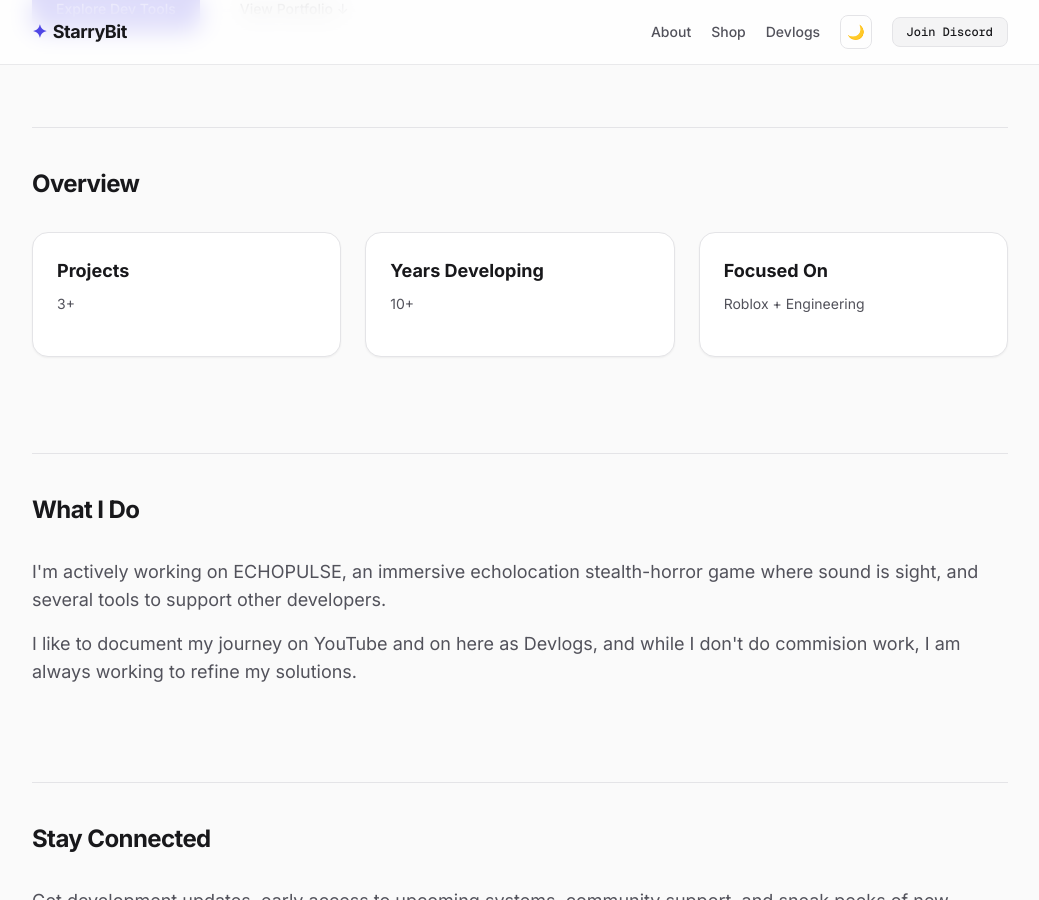
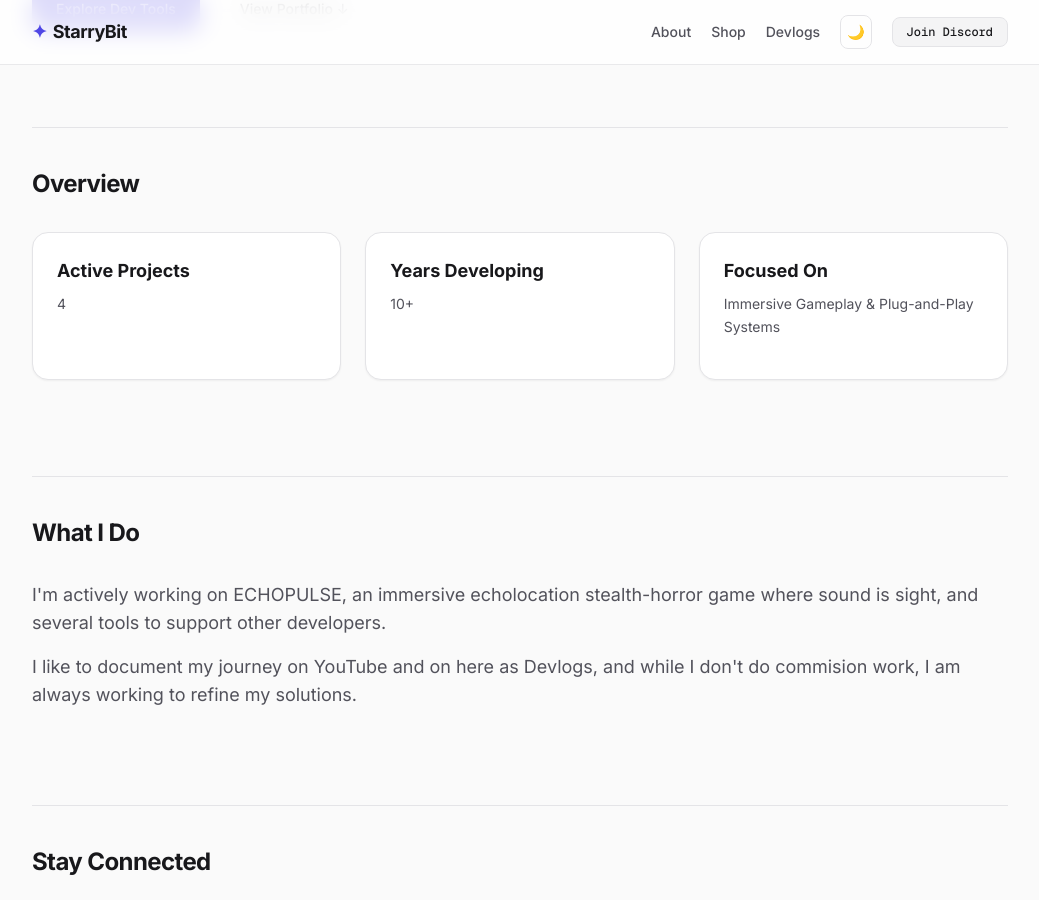
Before and after one commit to StarryBit/starrybit.github.io, a Jekyll site: the page built from index.html, in a window 1280 px wide and 900 px high, scrolled down 442 px. Shown: the whole window, without its empty margins (120-1159 px from the left). Built offline with Jekyll 4.4.1, drawn with Linux system fonts in a browser that asks for light colours; nearby versions of some CDN libraries.

Commit message:
Update index.html

```diff
--- a/index.html
+++ b/index.html
@@ -24,8 +24,8 @@ title: StarryBit | Roblox Systems Engineering
 
         <!-- Stat 1 -->
         <div class="p-6 rounded-2xl bg-white border border-zinc-200 shadow-sm dark:bg-zinc-900/30 dark:border-zinc-800/80">
-            <h3 class="text-lg font-bold mb-2">Projects</h3>
-            <p class="text-sm text-zinc-600 dark:text-zinc-400 leading-relaxed mb-4">3+</p>
+            <h3 class="text-lg font-bold mb-2">Active Projects</h3>
+            <p class="text-sm text-zinc-600 dark:text-zinc-400 leading-relaxed mb-4">4</p>
         </div>
 
         <!-- Stat 2 -->
@@ -37,7 +37,7 @@ title: StarryBit | Roblox Systems Engineering
         <!-- Stat 3 -->
         <div class="p-6 rounded-2xl bg-white border border-zinc-200 shadow-sm dark:bg-zinc-900/30 dark:border-zinc-800/80">
             <h3 class="text-lg font-bold mb-2">Focused On</h3>
-            <p class="text-sm text-zinc-600 dark:text-zinc-400 leading-relaxed mb-4">Roblox + Engineering</p>
+            <p class="text-sm text-zinc-600 dark:text-zinc-400 leading-relaxed mb-4">Immersive Gameplay & Plug-and-Play Systems</p>
         </div>
     </div>
 </section>
```
